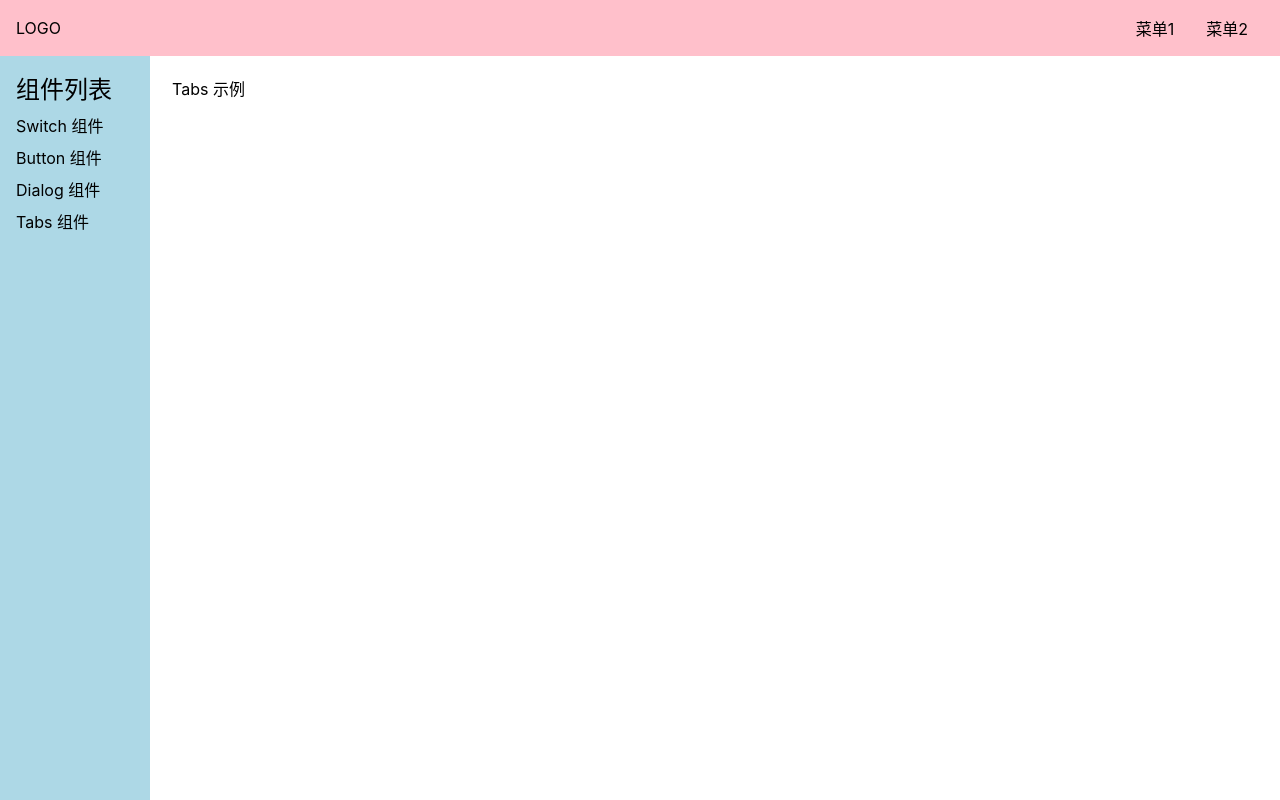
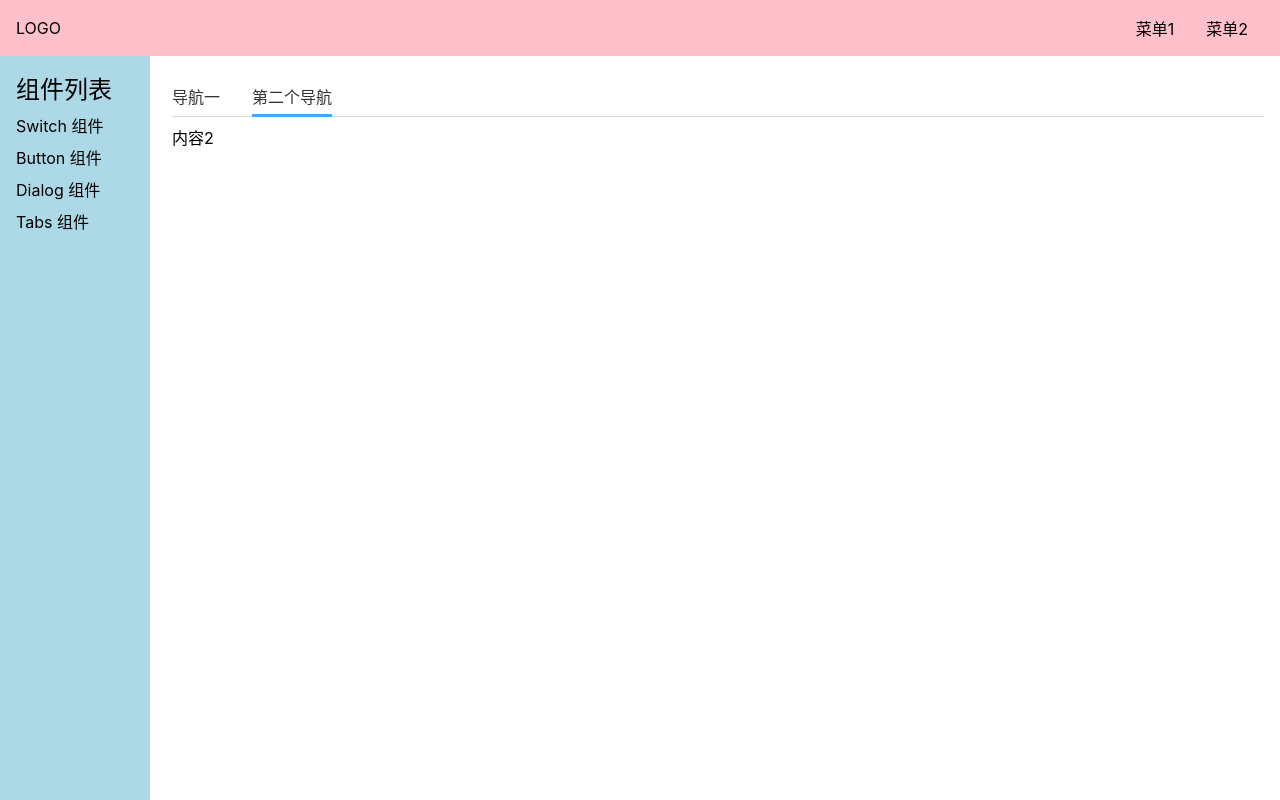
Before and after one commit to Kinsj/vue3-kin-ui, a Vue app: page /#/doc/tabs in a window 1280 px wide. Built offline with nearby package versions, Linux system fonts and the light colour scheme.

Commit message:
完成Tabs组件

```diff
--- a/src/components/TabsDemo.vue
+++ b/src/components/TabsDemo.vue
@@ -1,3 +1,19 @@
 <template>
-  <div>Tabs 示例</div>
+  <div>
+    <Tabs>
+      <Tab title="导航一">内容1</Tab>
+      <Tab title="第二个导航" selected>内容2</Tab>
+    </Tabs>
+  </div>
 </template>
+
+<script lang="ts">
+import Tabs from '../lib/Tabs.vue'
+import Tab from '../lib/Tab.vue'
+export default {
+  components: {
+    Tabs,
+    Tab
+  }
+}
+</script>
--- /dev/null
+++ b/src/lib/Tab.vue
@@ -0,0 +1,5 @@
+<template>
+<div>
+  <slot />
+</div>
+</template>
--- /dev/null
+++ b/src/lib/Tabs.vue
@@ -0,0 +1,125 @@
+<template>
+<div class="gulu-tabs">
+  <div class="gulu-tabs-nav" ref="navBar">
+    <div
+        class="gulu-tabs-nav-item"
+        v-for="(title, index) in titles"
+        :key="index" :class="{'active': index === activedIndex}"
+        @click="checkPane(index)"
+        :ref="el => {index === activedIndex && (activedRef = el)}"
+    >{{title}}</div>
+    <div
+      class="gulu-tabs-nav-indicator"
+      :style="`width: ${indicator.width}px; transform: translateX(${indicator.left}px)`"
+    ></div>
+  </div>
+  <div class="gulu-tabs-content">
+    <component class="gulu-tabs-content-item" :is="activedTabPane" :key="activedTabPane"/>
+  </div>
+</div>
+</template>
+
+<script lang="ts">
+import Tab from './Tab.vue'
+import {
+  computed,
+  ref,
+  watchEffect,
+  onMounted,
+  reactive
+} from 'vue'
+export default {
+  props: {
+    selected: {
+      type: String
+    }
+  },
+  setup(props, context) {
+    const activedIndex = ref(0)
+    const activedRef = ref < HTMLDivElement > (null)
+    const navBar = ref < HTMLDivElement > (null)
+    const indicator = reactive({
+      width: 0,
+      left: 0,
+    })
+
+    watchEffect(() => {
+      indicator.width = activedRef.value?.getBoundingClientRect().width || 0
+      indicator.left = activedRef.value?.getBoundingClientRect().left - navBar.value?.getBoundingClientRect().left
+    })
+
+    const tabPanes = context.slots.default();
+    const titles = tabPanes.map(item => item.props.title)
+
+    tabPanes.forEach(tab => {
+      if (tab.type !== Tab) {
+        throw new Error('Tabs 子标签必须是 Tab')
+      }
+    })
+
+    activedIndex.value = tabPanes.reduce((res, item, index) => {
+      return item.props.selected !== undefined ? index : res
+    }, 0)
+
+    const activedTabPane = computed(() => {
+      return tabPanes[activedIndex.value]
+    })
+    const checkPane = index => {
+      activedIndex.value = index
+    }
+
+    return {
+      activedIndex,
+      activedRef,
+      titles,
+      checkPane,
+      navBar,
+      indicator,
+      activedTabPane,
+    }
+  }
+}
+</script>
+
+<style lang="scss">
+$blue: #40a9ff;
+$color: #333;
+$border-color: #d9d9d9;
+
+.gulu-tabs {
+  &-nav {
+    display: flex;
+    color: $color;
+    border-bottom: 1px solid $border-color;
+    position: relative;
+
+    &-item {
+      padding: 8px 0;
+      margin: 0 16px;
+      cursor: pointer;
+
+      &:first-child {
+        margin-left: 0;
+      }
+
+      &.selected {
+        color: $blue;
+      }
+    }
+
+    &-indicator {
+      position: absolute;
+      height: 3px;
+      background: $blue;
+      left: 0;
+      bottom: -1px;
+      width: 100px;
+      transition: all 250ms;
+    }
+  }
+
+  &-content {
+    padding: 8px 0;
+  }
+}
+</style>
```
